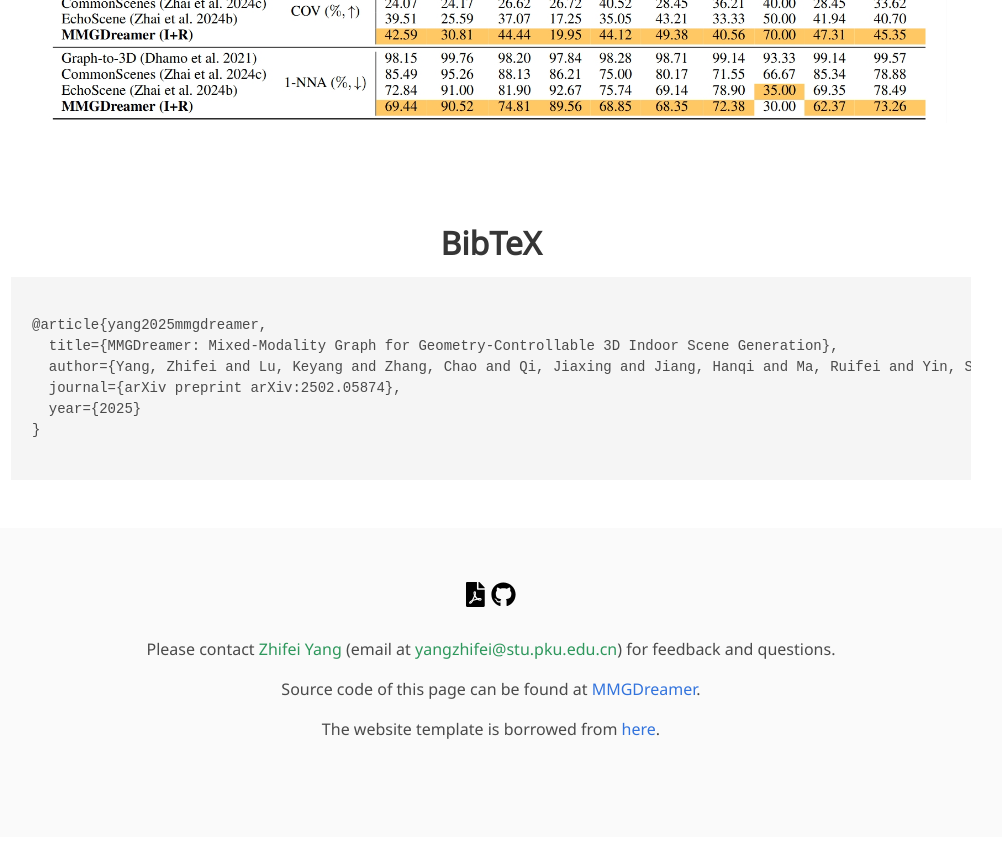
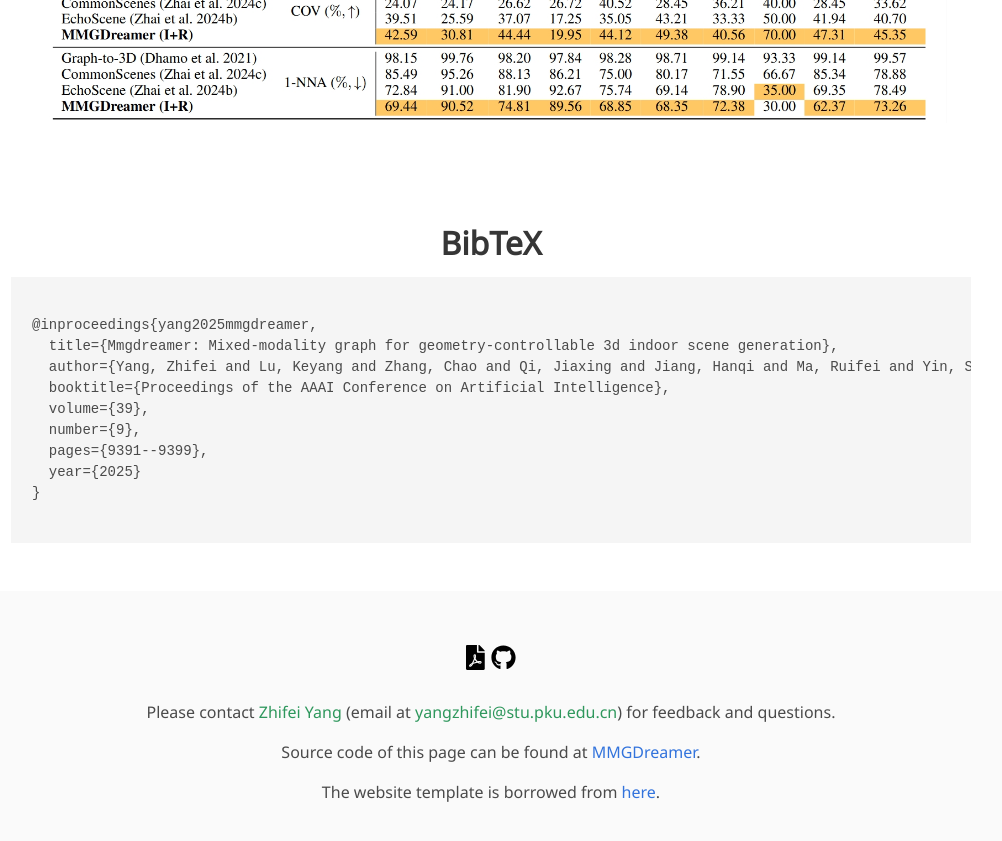
Before and after one commit to yangzhifeio/yangzhifeio.github.io, a Jekyll site: the page project/MMGDreamer/index.html, which Jekyll copies as it is, in a window 1280 px wide and 900 px high, scrolled down 4544 px. Shown: the top 841 px of the window, without its empty margins (149-1151 px from the left). Built offline with Jekyll 4.4.1, drawn with Linux system fonts in a browser that asks for light colours; nearby versions of some CDN libraries; some web fonts are replaced; library files that are not in the unit come from our copies; a style sheet for code colours, icons or effects is not loaded.

Commit message:
Update index.html

```diff
--- a/project/MMGDreamer/index.html
+++ b/project/MMGDreamer/index.html
@@ -617,10 +617,13 @@
         <h1 class="title">BibTeX</h1>
       </div>
       <pre><code>
-@article{yang2025mmgdreamer,
-  title={MMGDreamer: Mixed-Modality Graph for Geometry-Controllable 3D Indoor Scene Generation},
+@inproceedings{yang2025mmgdreamer,
+  title={Mmgdreamer: Mixed-modality graph for geometry-controllable 3d indoor scene generation},
   author={Yang, Zhifei and Lu, Keyang and Zhang, Chao and Qi, Jiaxing and Jiang, Hanqi and Ma, Ruifei and Yin, Shenglin and Xu, Yifan and Xing, Mingzhe and Xiao, Zhen and others},
-  journal={arXiv preprint arXiv:2502.05874},
+  booktitle={Proceedings of the AAAI Conference on Artificial Intelligence},
+  volume={39},
+  number={9},
+  pages={9391--9399},
   year={2025}
 }
       </code></pre>
```
